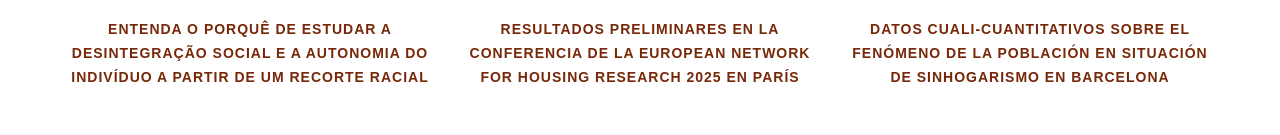
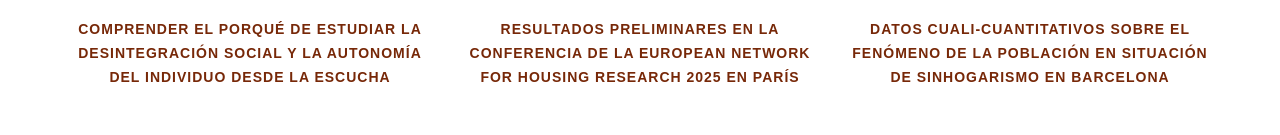
Before and after one commit to wemigliari/da_cbeh, a plain HTML site: page index.html in a window 1280 px wide. Shown: the part 3096-3231 px from the top of the page. Drawn offline with nearby package versions, Linux system fonts and the light colour scheme; a script that the page names is missing.

Commit message:
First commit

```diff
--- a/index.html
+++ b/index.html
@@ -237,7 +237,7 @@
                     </div>
                   </div>
                   <div class="desc-2">
-                    <h3><a href="projeto.html" target = "_blank">Entenda o porquê de estudar a desintegração social e a autonomia do indivíduo a partir de um recorte racial</a></h3>
+                    <h3><a href="projeto.html" target = "_blank">Comprender el porqué de estudiar la desintegración social y la autonomía del individuo desde la escucha</a></h3>
                     <span class="price"></span>
                   </div>
                 </div>
```
Also changed, not shown: 1 other file.
